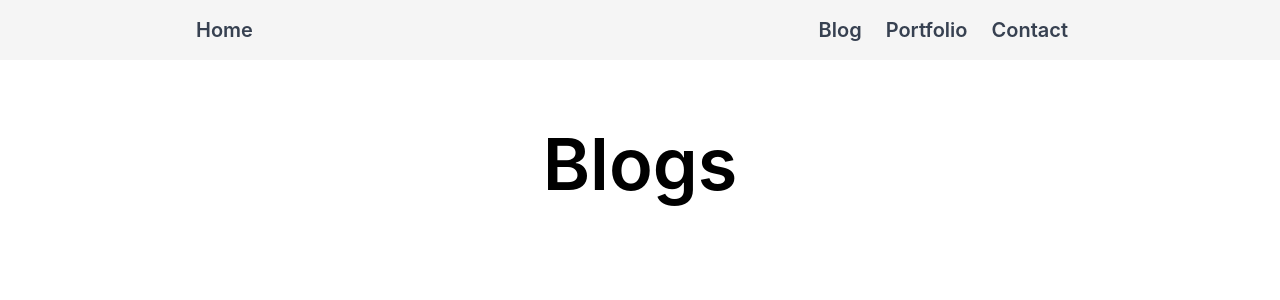
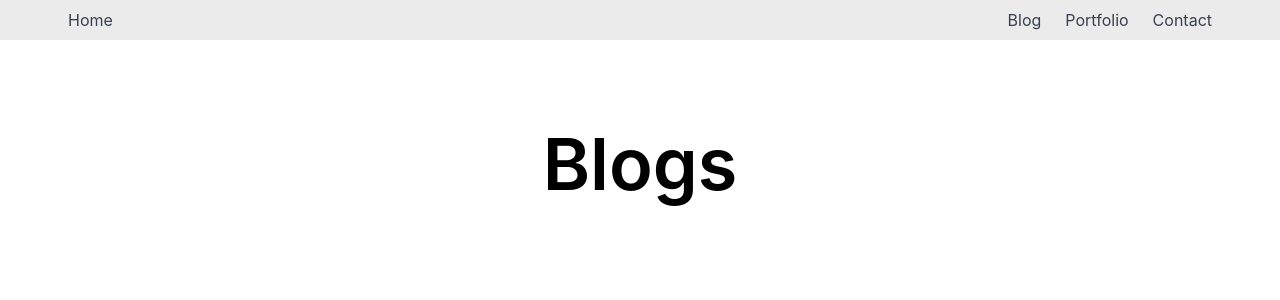
Before and after one commit to laycookie/Portfolio, a Next.js app: page /blog in a window 1280 px wide. Shown: the top 300 px of the page. Built offline with nearby package versions, Linux system fonts and the light colour scheme; no server answers.

Commit message:
Refactor navbar
- Improved navbar code and fixed some bugs during windows resizing and navbar not adapting

```diff
--- a/src/app/layout.tsx
+++ b/src/app/layout.tsx
@@ -15,7 +15,6 @@ export default function RootLayout({
       setCookieTheme("system");
       return "system";
     }
-
     return theme;
   }
 
--- a/src/components/Navbar.css
+++ b/src/components/Navbar.css
@@ -1,7 +1,6 @@
 .nav-btn {
   @apply relative
       px-1
-      text-xl
       hover:text-black text-black md:text-gray-700
       hover:dark:text-white dark:text-white dark:md:text-gray-300
       transition-all duration-200 ease-in-out;
@@ -9,32 +8,11 @@
 .nav-btn::after {
   @apply content-[''] absolute
      bg-black dark:bg-white
-      h-1 md:w-[0%] w-[100%]
-      left-0 -bottom-2
+      h-0.5 md:w-[0%] w-[100%]
+      left-0 -bottom-1
       rounded-xl
       transition-all duration-200 ease-in-out;
 }
 .nav-btn:hover::after {
   @apply w-[100%];
 }
-
-.nav-btn-minimized {
-  @apply relative
-      hover:text-black text-gray-800
-      dark:hover:text-white dark:text-gray-300
-       transition-all duration-200 ease-in-out;
-}
-.nav-btn-minimized::after {
-  @apply content-[''] absolute bg-black dark:bg-white
-      h-1 w-[0%]
-      left-0 -bottom-2
-      rounded-xl
-      transition-all duration-200 ease-in-out;
-}
-.nav-btn-minimized:hover::after {
-  @apply w-[100%];
-}
-
-.nav-hide {
-  @apply hidden md:inline;
-}
--- a/src/components/Navbar.tsx
+++ b/src/components/Navbar.tsx
@@ -1,140 +1,135 @@
 "use client";
 
-import React, { useEffect, useState, useRef } from "react";
 import Link from "next/link";
 import "./Navbar.css";
+import { useEffect, useRef, useState } from "react";
+import { on } from "events";
 
 type Props = { pageTitle: string; hideUntil?: number };
 
-export default function Navbar({ pageTitle, hideUntil = 50 }: Props) {
+export default function Navbar({ pageTitle, hideUntil = 250 }: Props) {
   const navRef = useRef<HTMLDivElement>(null);
   const dropDownRef = useRef<HTMLUListElement>(null);
+  const [isNavMobile, setIsNavMobile] = useState<boolean>(false);
+  const [isDropdownOpen, setIsDropdownOpen] = useState<boolean>(false);
+  const [navOpacity, setNavOpacity] = useState<number>(0);
 
-  const [isNavHidden, setIsNavHidden] = useState<boolean>(false);
-  const [isDropDownVis, setIsDropDownVis] = useState<boolean>(false);
+  useEffect(() => {
+    function onScroll() {
+      if (window.scrollY > hideUntil) {
+        const navHight = navRef.current?.offsetHeight || 0;
+        navRef.current?.style.setProperty("top", `-${navHight}px`);
+        setIsDropdownOpen(false);
+      } else {
+        navRef.current?.style.setProperty("top", "0");
+      }
+    }
+    onScroll();
+    addEventListener("scroll", onScroll);
+
+    return () => {
+      removeEventListener("scroll", onScroll);
+    };
+  }, [hideUntil]);
+
+  useEffect(() => {
+    if (isDropdownOpen) {
+      dropDownRef.current?.style.setProperty("top", "0");
+    } else {
+      const dropDownHight = dropDownRef.current?.offsetHeight || 0;
+      dropDownRef.current?.style.setProperty("top", `-${dropDownHight}px`);
+    }
+  }, [isDropdownOpen]);
 
   useEffect(() => {
     function handleResize() {
-      if (window.pageYOffset > hideUntil) {
-        setIsNavHidden(true);
+      if (window.innerWidth > 768) {
+        setIsNavMobile(false);
       } else {
-        setIsNavHidden(false);
+        setIsNavMobile(true);
       }
     }
-
-    window.addEventListener("scroll", handleResize);
+    handleResize();
+    addEventListener("resize", handleResize);
+    setNavOpacity(1);
     return () => {
-      window.removeEventListener("resize", handleResize);
+      removeEventListener("resize", handleResize);
     };
-  }, [hideUntil]);
-
-  const [dropOffSet, setDropOffSet] = useState(0);
-  useEffect(() => {
-    setDropOffSet(
-      dropDownRef?.current?.clientHeight
-        ? dropDownRef?.current?.clientHeight
-        : 0
-    );
-  }, [dropDownRef?.current?.clientHeight]);
+  }, []);
 
   return (
     <nav
       ref={navRef}
-      className={`
-    text-xl font-semibold transition-all w-full fixed
-    backdrop-blur-sm`}
-      style={{
-        top: `${isNavHidden ? "-" + navRef?.current?.clientHeight : 0}px`,
-      }}
+      className="fixed w-full transition-all"
+      style={{ opacity: navOpacity }}
     >
       <ul
-        className=" bg-tertiary/50 dark:bg-dark-tertiary/50
-        relative flex justify-between py-4 z-30
-        holder"
+        className="relative z-10 bg-tertiary dark:bg-dark-tertiary
+      flex justify-between px-16 py-2"
       >
         <li>
-          {/* Those elements might be not probably align please check */}
-          <Link href="/" className="nav-btn md:inline hidden">
-            Home
-          </Link>
-          <h1 className="nav-btn md:hidden">{pageTitle}</h1>
+          {isNavMobile ? (
+            <p>{pageTitle}</p>
+          ) : (
+            <Link href="/" className="nav-btn">
+              Home
+            </Link>
+          )}
         </li>
         <li>
-          <ul className="flex space-x-4">
-            <li className="nav-btn nav-hide">
-              <Link href="/blog">Blog</Link>
-            </li>
-            <li className="nav-btn nav-hide">
-              <Link href="/portfolio">Portfolio</Link>
-            </li>
-            <li className="nav-btn nav-hide">
-              <Link href="/contact">Contact</Link>
-            </li>
-            <li className="">
+          {isNavMobile ? (
+            <>
               <button
-                className="md:hidden"
                 onClick={() => {
-                  setIsDropDownVis(!isDropDownVis);
+                  setIsDropdownOpen(!isDropdownOpen);
                 }}
               >
                 X
               </button>
-            </li>
-          </ul>
+            </>
+          ) : (
+            <ul className="flex space-x-4">
+              <li>
+                <Link href="/blog" className="nav-btn">
+                  Blog
+                </Link>
+              </li>
+              <li>
+                <Link href="/portfolio" className="nav-btn">
+                  Portfolio
+                </Link>
+              </li>
+              <li>
+                <Link href="/contact" className="nav-btn">
+                  Contact
+                </Link>
+              </li>
+            </ul>
+          )}
         </li>
       </ul>
-
       <ul
         ref={dropDownRef}
-        className={`bg-tertiary/50 dark:bg-dark-tertiary/50
-        grid justify-center
-        md:hidden
-        space-y-6 pb-8
-        transition-all ease-in-out duration-200 ${
-          isDropDownVis ? "delay-0" : "delay-200"
-        }
-        relative z-0`}
-        style={{
-          marginTop: isDropDownVis ? `0px` : `-${dropOffSet}px`,
-        }}
+        className="relative z-0 bg-tertiary dark:bg-dark-tertiary
+        flex flex-col items-center w-full space-y-2 pb-4 transition-all"
       >
         <li>
-          <Link
-            href="/"
-            className={`nav-btn-minimized ${
-              isDropDownVis ? "opacity-100 delay-200" : "opacity-0"
-            }`}
-          >
+          <Link href="/" className="nav-btn">
             Home
           </Link>
         </li>
         <li>
-          <Link
-            href="/blog"
-            className={`nav-btn-minimized ${
-              isDropDownVis ? "opacity-100 delay-200" : "opacity-0"
-            }`}
-          >
+          <Link href="/blog" className="nav-btn">
             Blog
           </Link>
         </li>
         <li>
-          <Link
-            href="/portfolio"
-            className={`nav-btn-minimized ${
-              isDropDownVis ? "opacity-100 delay-200" : "opacity-0"
-            }`}
-          >
+          <Link href="/portfolio" className="nav-btn">
             Portfolio
           </Link>
         </li>
         <li>
-          <Link
-            href="/contact"
-            className={`nav-btn-minimized ${
-              isDropDownVis ? "opacity-100 delay-200" : "opacity-0"
-            }`}
-          >
+          <Link href="/contact" className="nav-btn">
             Contact
           </Link>
         </li>
--- a/src/components/SideNav.tsx
+++ b/src/components/SideNav.tsx
@@ -59,9 +59,7 @@ export default function SideNav({ children }: Props) {
     };
   }, [children]);
 
-  if (!visible) return <>{children}</>;
-  else {
-    return (
+  return visible ? (
     <>
       <div
         className="fixed right-6
@@ -91,6 +89,7 @@ export default function SideNav({ children }: Props) {
       </div>
       {children}
     </>
+  ) : (
+    <>{children}</>
   );
 }
-}
```
Lines whose indentation alone changed are shown as unchanged.
